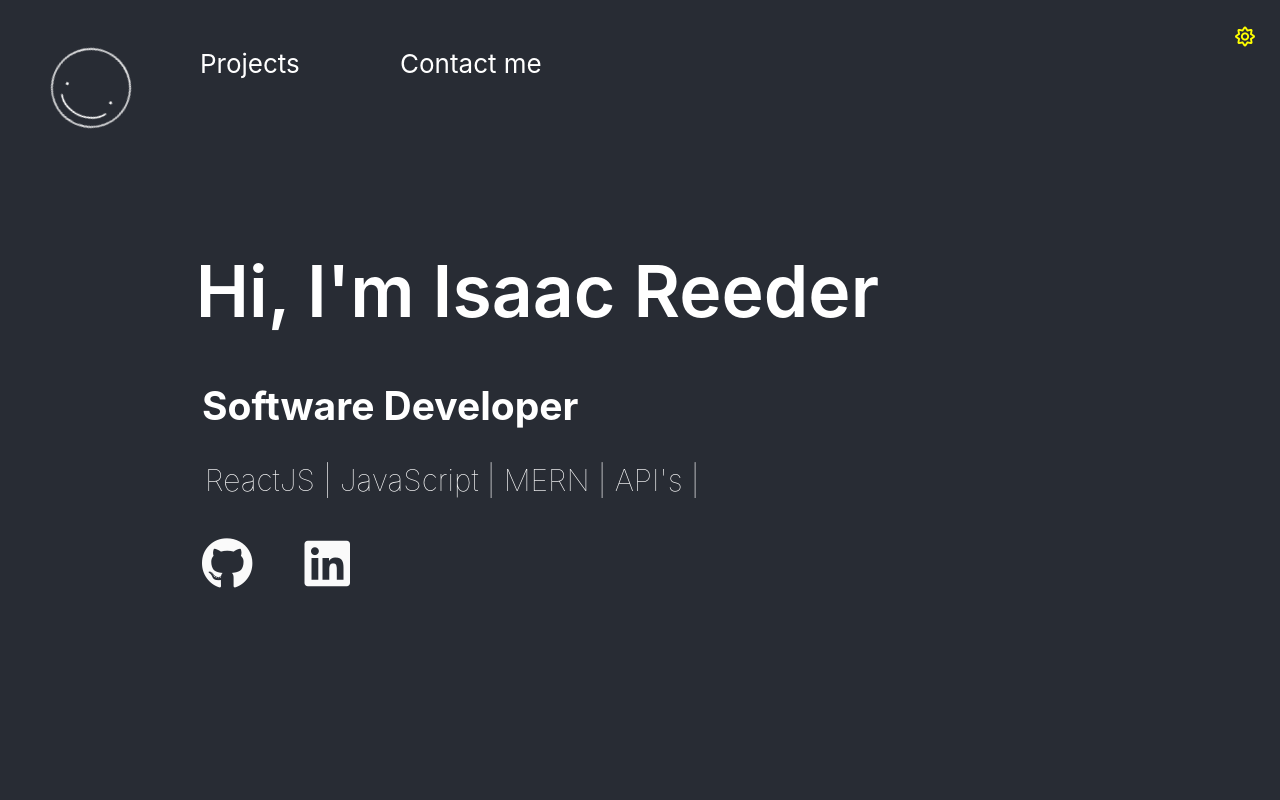
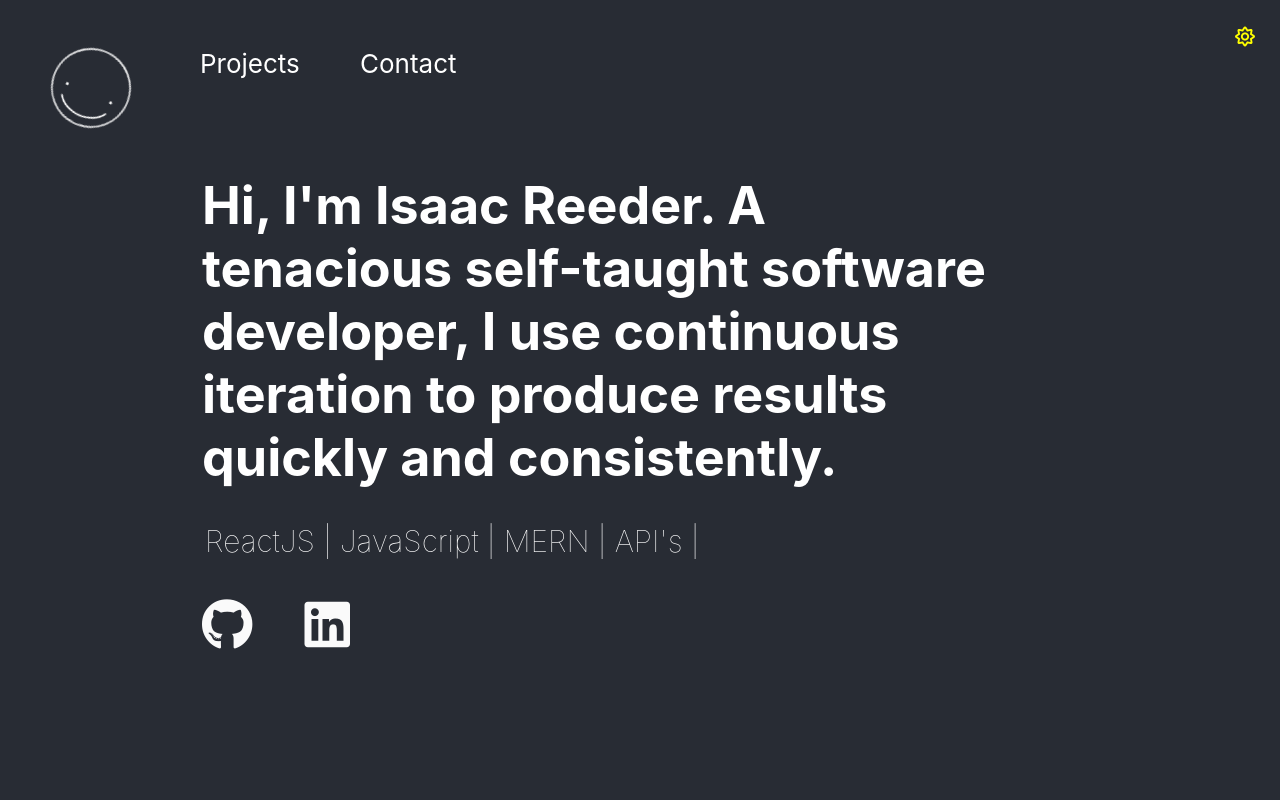
Before and after one commit to IsaacReeder/Isaac-Reeder-Portfolio, a React (Create React App) app: page / in a window 1280 px wide. Shown: the top 800 px of the page. Built offline with nearby package versions, Linux system fonts and the light colour scheme.

Commit message:
adjusted styling, animations

```diff
--- a/src/App.js
+++ b/src/App.js
@@ -140,7 +140,7 @@ class App extends Component {
 
             <LandingPage
               devIntro="Hi, I'm Isaac Reeder "
-              jobTitle="Software Developer"
+              jobTitle="Hi, I'm Isaac Reeder. A tenacious self-taught software developer, I use continuous iteration to produce results quickly and consistently."
               plainBackgroundMode="daylight"
               devDesc="ReactJS | JavaScript | MERN | API's "
               gradientColors="#EE7752, #E73C7E, #23A6D5, #23D5AB"
@@ -203,8 +203,8 @@ class App extends Component {
             <Contact
               lines={[
                 {
-                  contactLines: "Let's make something amazing!",
-                  emailAddy: "I.Reeder@Protonmail.ch"
+                  contactLines: "Let's make something amazing.",
+                  emailAddy: "i.reeder@protonmail.ch"
                 }
               ]}
             />
--- a/src/components/Contact/Contact.scss
+++ b/src/components/Contact/Contact.scss
@@ -22,6 +22,7 @@
 
 .lines {
   padding: 5rem;
+  padding-bottom: 15rem;
 }
 
 // .spacer {
@@ -58,15 +59,15 @@
 .words {
   width: 21rem;
   padding-bottom: 3rem;
-  // padding-left: 3rem;
+  padding-left: 0.6rem;
   // text-align: center;
   // font-size: 100px;
-  text-align: right;
+  text-align: left;
 }
 
 .wordSpacer {
   margin-left: 4rem;
-  margin-bottom: 5rem;
+  margin-bottom: 0.2rem;
 
   // word-spacing: 2rem;
 }
--- a/src/components/LandingPage/LandingPage.js
+++ b/src/components/LandingPage/LandingPage.js
@@ -35,7 +35,6 @@ export default class LandingPage extends Component {
       appClass,
       bgStyle,
       backgroundMode,
-      devIntro,
       devDesc,
       jobTitle,
       icons
@@ -56,8 +55,8 @@ export default class LandingPage extends Component {
           >
             <main className="App-main">
               <div className="organizer">
-                <h1 className="intro">{devIntro}</h1>
-                <h2 className="jobTitle"> {jobTitle}</h2>
+                {/* <h1 className="intro">{devIntro}</h1> */}
+                <h1 className="jobTitle"> {jobTitle}</h1>
                 <div className="tagline">
                   <Typist>{devDesc}</Typist>
                 </div>
--- a/src/components/LandingPage/LandingPage.scss
+++ b/src/components/LandingPage/LandingPage.scss
@@ -34,6 +34,7 @@
 
 .jobTitle {
   padding-left: 2.1rem;
+  width: 70%;
 }
 
 .change-mode {
--- a/src/components/Nav/Nav.js
+++ b/src/components/Nav/Nav.js
@@ -1,11 +1,12 @@
-import React, { Fragment } from "react";
+import React from "react";
 import { CSSTransition } from "react-transition-group";
-import { Link, animateScroll as scroll } from "react-scroll";
-import "./Nav.css";
+import { Link } from "react-scroll";
+import "./Nav.scss";
 
 class Nav extends React.Component {
   render() {
     var changeBackgroundBasedonMode = this.props.changeBackgroundBasedonMode;
+
     return (
       <CSSTransition
         in={true}
@@ -44,7 +45,7 @@ class Nav extends React.Component {
               offset={-70}
               duration={1500}
             >
-              Contact me
+              Contact
             </Link>
           </div>
         </React.Fragment>
--- a/src/components/Nav/Nav.css
+++ b/src/components/Nav/Nav.scss
@@ -1,7 +1,7 @@
 .Container {
   position: fixed;
   top: 6%;
-  left: 3%;
+  left: 47%;
   height: 4rem;
   width: 4rem;
   display: flex;
@@ -11,7 +11,7 @@
   background-repeat: no-repeat;
 }
 .Container2 {
-  position: fixed;
+  position: absolute;
   top: 6%;
   left: 10rem;
   height: 4rem;
@@ -22,19 +22,28 @@
   z-index: 1000;
   background-repeat: no-repeat;
   cursor: pointer;
+  &:hover {
+    letter-spacing: 1.5px;
+    transition: letter-spacing 0.25s ease-in;
+    // transition: letter-spacing 0.25s ease-out;
+  }
 }
 .Container3 {
-  position: fixed;
+  position: absolute;
   top: 6%;
-  left: 20rem;
+  left: 18rem;
   height: 4rem;
-  width: 7.5rem;
+  width: 8.5rem;
   display: flex;
   flex-direction: column;
   cursor: default;
   z-index: 1000;
   background-repeat: no-repeat;
   cursor: pointer;
+  &:hover {
+    letter-spacing: 1.5px;
+    transition: letter-spacing 0.25s ease-in;
+  }
 }
 
 @media only screen and (max-width: 1500px) {
```
